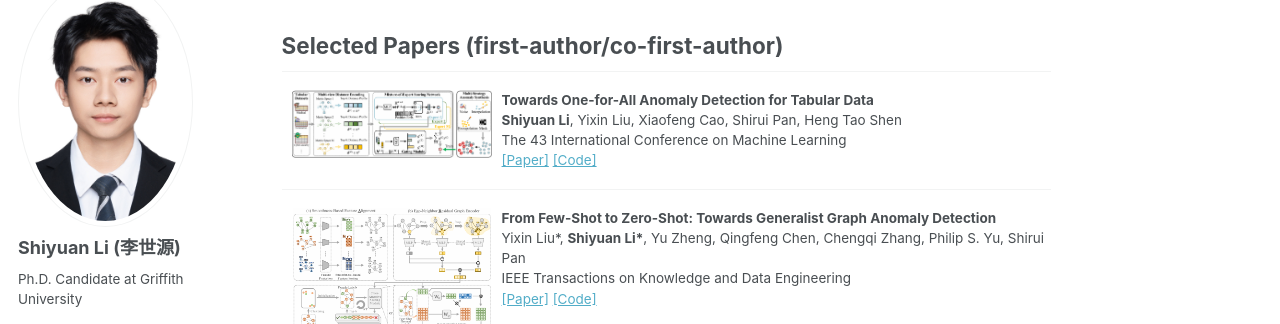
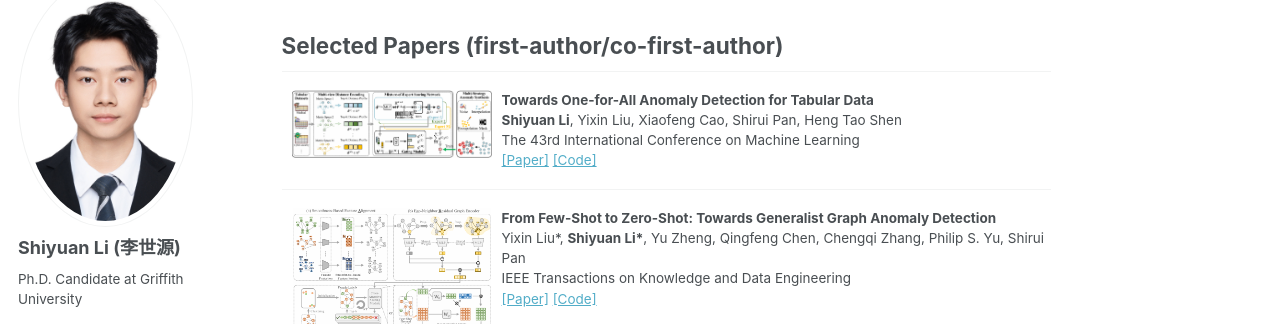
Before and after one commit to Shiy-Li/Shiy-Li.github.io, a Jekyll site: the page built from _pages/about.md, in a window 1280 px wide and 900 px high, scrolled down 918 px. Shown: the part 128-452 px from the top of the window. Built offline with Jekyll 4.4.1, drawn with Linux system fonts in a browser that asks for light colours; some web fonts are replaced.

Commit message:
Update about.md

```diff
--- a/_pages/about.md
+++ b/_pages/about.md
@@ -34,7 +34,7 @@ Selected Papers (first-author/co-first-author)
   <!-- <div style="min-height: 0px;"> -->
   <dd><strong>Towards One-for-All Anomaly Detection for Tabular Data</strong></dd>
   <dd><strong>Shiyuan Li</strong>, Yixin Liu, Xiaofeng Cao, Shirui Pan, Heng Tao Shen</dd>
-  <dd> The 43 International Conference on Machine Learning </dd>
+  <dd> The 43rd International Conference on Machine Learning </dd>
   <dd>
     <a href="https://arxiv.org/abs/2603.14407">[Paper]</a>
     <a href="https://github.com/Shiy-Li/OFA-TAD">[Code]</a>
```
